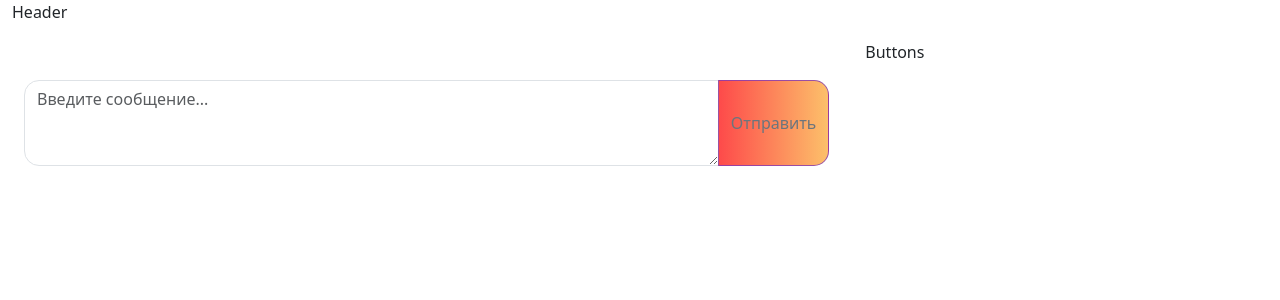
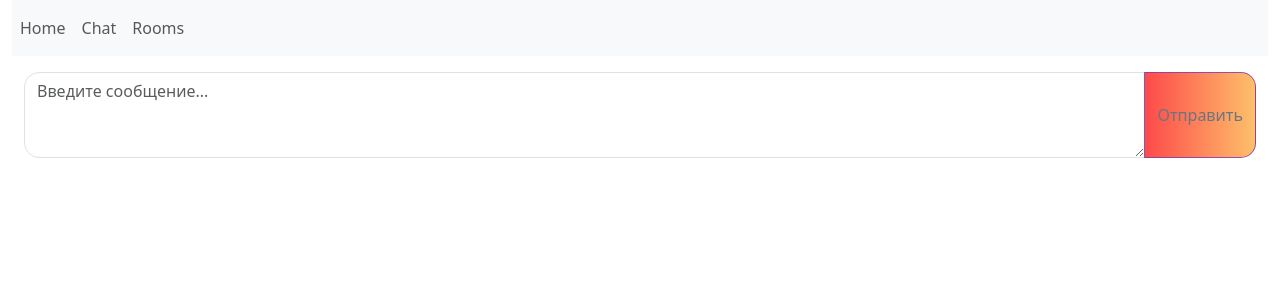
Before and after one commit to sarlackdevelopment/chat_gpt5_frontend, a React app: page /chat in a window 1280 px wide. Shown: the top 300 px of the page. Built offline with nearby package versions, Linux system fonts and the light colour scheme.

Commit message:
add router

```diff
--- a/package.json
+++ b/package.json
@@ -28,6 +28,7 @@
     "react-bootstrap": "^2.9.1",
     "react-dom": "^18.2.0",
     "react-icons": "^4.12.0",
+    "react-router-dom": "^6.22.0",
     "sass": "^1.70.0",
     "sass-loader": "^14.0.0"
   },
--- a/src/components/App.tsx
+++ b/src/components/App.tsx
@@ -2,21 +2,19 @@ import React from 'react';
 import 'bootstrap/dist/css/bootstrap.min.css';
 import { Col, Container, Row } from 'react-bootstrap';
 import ChatComponent from './ChatField/index.';
+import NavigationBar from './NavigationBar';
 
 const App = () => {
     return (
         <Container fluid>
-            <Row className="mb-3">
-                <Col>
-                    <>Header</>
-                </Col>
-            </Row>
+            { /*<Row className="mb-3">*/ }
+            { /*    <Col>*/ }
+            { /*        <NavigationBar />*/ }
+            { /*    </Col>*/ }
+            { /*</Row>*/ }
             <Row>
-                <Col md={ 8 }>
-                    <ChatComponent />
-                </Col>
-                <Col md={ 4 }>
-                    <>Buttons</>
+                <Col md={ 12 }>
+                    <NavigationBar />
                 </Col>
             </Row>
         </Container>
--- a/src/components/ChatField/index..tsx
+++ b/src/components/ChatField/index..tsx
@@ -1,7 +1,6 @@
 import React, { useState } from 'react';
 import { Container, Row, Col, Form, Button, ListGroup, InputGroup, FormControl } from 'react-bootstrap';
 import style from './styles.module.scss';
-import 'bootstrap/dist/css/bootstrap.min.css';
 
 const ChatComponent = () => {
     const [messages, setMessages] = useState([]);
@@ -17,7 +16,7 @@ const ChatComponent = () => {
 
     return (
         <Container fluid>
-            <Row className="justify-content-center mt-4">
+            <Row className="justify-content-center">
                 <Col>
                     <ListGroup>
                         { messages.map((message, index) => (
--- /dev/null
+++ b/src/components/Home/index.tsx
@@ -0,0 +1,7 @@
+import React from 'react';
+
+const Home = () => {
+    return <div>Добро пожаловать на главную страницу!</div>;
+};
+
+export default Home;
--- /dev/null
+++ b/src/components/NavigationBar/index.tsx
@@ -0,0 +1,31 @@
+import React from 'react';
+import { Navbar, Nav } from 'react-bootstrap';
+import { BrowserRouter as Router, Routes, Route, Link } from 'react-router-dom';
+import Home from '../Home';
+import Rooms from '../Rooms';
+import ChatComponent from '../ChatField/index.';
+
+const NavigationBar = () => {
+    return (
+        <Router>
+            <Navbar bg="light" expand="lg">
+                <Navbar.Toggle aria-controls="basic-navbar-nav" />
+                <Navbar.Collapse id="basic-navbar-nav">
+                    <Nav className="mr-auto">
+                        <Link to="/" className="nav-link">Home</Link>
+                        <Link to="/chat" className="nav-link">Chat</Link>
+                        <Link to="/rooms" className="nav-link">Rooms</Link>
+                    </Nav>
+                </Navbar.Collapse>
+            </Navbar>
+
+            <Routes>
+                <Route path="/" element={ <Home /> } />
+                <Route path="/chat" element={ <ChatComponent /> } />
+                <Route path="/rooms" element={ <Rooms /> } />
+            </Routes>
+        </Router>
+    );
+};
+
+export default NavigationBar;
--- /dev/null
+++ b/src/components/Rooms/index.tsx
@@ -0,0 +1,7 @@
+import React from 'react';
+
+const Rooms = () => {
+    return <div>Добро пожаловать в раздел комнат!!!!</div>;
+};
+
+export default Rooms;
--- a/webpack.common.js
+++ b/webpack.common.js
@@ -39,7 +39,8 @@ module.exports = {
     plugins: [
         new HtmlWebpackPlugin({
             template: './public/index.html',
-            favicon: './public/fav.ico'
+            favicon: './public/fav.ico',
+            publicPath: '/'
         }),
         new CopyPlugin({
             patterns: [
@@ -48,5 +49,11 @@ module.exports = {
                 { from: 'node_modules/@types/react/index.d.ts', to: 'path/to/@types/react/index.d.ts' }
             ]
         })
-    ]
+    ],
+    devServer: {
+        historyApiFallback: true,
+        static: path.join(__dirname, 'dist'),
+        compress: true,
+        port: 3000
+    }
 };
```
Also changed, not shown: 1 other file (tests, documents, lock files or other folders).
